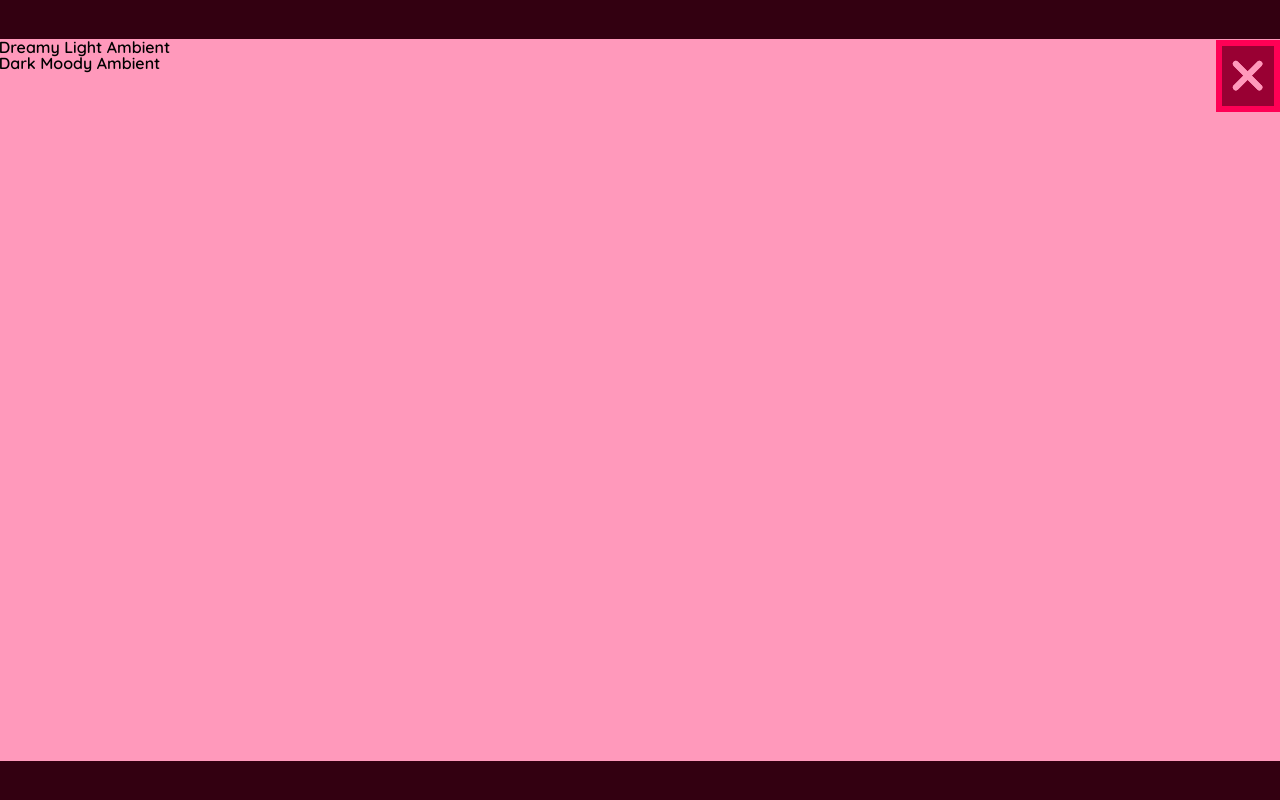
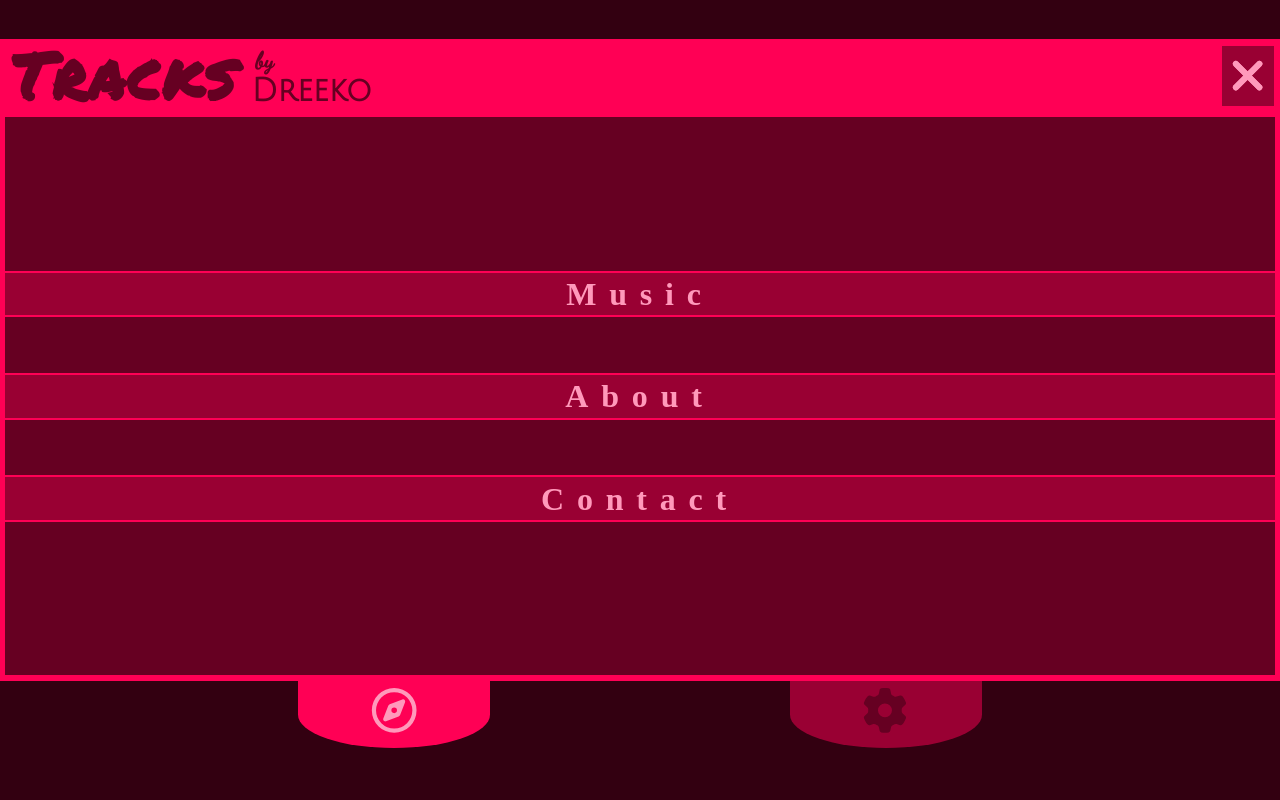
Before and after one commit to Driijko/tracks, a Svelte app: page / in a window 1280 px wide. Built offline with nearby package versions, Linux system fonts and the light colour scheme; a web font is replaced by a local one.

Commit message:
MusicNav portrait: first draft.

```diff
--- a/src/components/layers/music-nav/MusicNav.svelte
+++ b/src/components/layers/music-nav/MusicNav.svelte
@@ -1,16 +1,17 @@
 <!-- SCRIPTS ///////////////////////////////////////////////////// -->
 <script>
   // IMPORTS ------------------------------------------------------
+  import { fly } from "svelte/transition";
   import viewportOrientation  from "../../../stores/viewportOrientation";
   import MusicNavPortrait from "./MusicNavPortrait.svelte";
   import MusicNavLandscape from "./MusicNavLandscape.svelte";
-  import MusicNavContent from "./MusicNavContent.svelte";
 </script>
 
 <!-- MARKUP /////////////////////////////////////////////////////// -->
-<MusicNavContent />
-<!-- {#if $viewportOrientation === "portrait"}
-  <MusicNavPortrait />
-{:else}
-  <MusicNavLandscape />
-{/if} -->
+<dialog class="menu-layer" open transition:fly="{{duration: 1000, y:-400}}">
+  {#if $viewportOrientation === "portrait"}
+    <MusicNavPortrait />
+  {:else}
+    <MusicNavLandscape />
+  {/if}
+</dialog>
--- a/src/components/layers/music-nav/MusicNavContent.svelte
+++ b/src/components/layers/music-nav/MusicNavContent.svelte
@@ -1,5 +1,4 @@
 <!-- MARKUP ///////////////////////////////////////////////////// -->
-<dialog open>
 <ul id="music-nav">
   <li>
     <a href={"https://driijko.github.io/tracks"}>
@@ -12,17 +11,20 @@
     </a>
   </li>
 </ul>
-</dialog>
 
 <!-- STYLES ////////////////////////////////////////////////////// -->
 <style>
-  dialog {
-    pointer-events: initial;
+ul {
   position: absolute;
-    left: -0.1%;
-    width: 100.2%;
-    top: -0.1%;
-    height: 100.2%;
-    background-color: var(--color2-2);
+  width: 100%;
+  height: 100%;
+}
+ul li:nth-of-type(1) {
+  color: white;
+  text-shadow: 0 0 calc(var(--uarr-width)/100) white;
+}
+ul li:nth-of-type(2) {
+  color: var(--color3);
+  text-shadow: 0 0 calc(var(--uarr-width)/100) var(--color3);
 }
 </style>
--- a/src/components/layers/music-nav/MusicNavPortrait.svelte
+++ b/src/components/layers/music-nav/MusicNavPortrait.svelte
@@ -1 +1,49 @@
-<!-- SCRIPTS -->
+<!-- SCRIPTS //////////////////////////////////// -->
+<script>
+  // IMPORTS --------------------------------------------
+  import MusicNavContent from "./MusicNavContent.svelte";
+</script>
+
+<!-- MARKUP ///////////////////////////////////// -->
+<svg class="svg-background" viewBox="0 0 900 1600" >
+  <defs>
+
+  </defs>
+  <path d="M 901,0 V 1600 L 0,1600 Z" fill="black"/>
+  <path fill="hsl(340, 100%, 60%)" d=" M -1,300
+    H 733
+    L 468,770
+    H -1
+  Z"/>
+  <path fill="hsl(280, 100%, 10%)" d=" M 901,1250
+    H 197
+    L 468,770
+    H 901
+  Z"/>
+
+</svg>
+<div id="this">
+  <MusicNavContent />
+</div>
+
+<!-- STYLES ///////////////////////////////////////// -->
+<style>
+svg {
+  background-color: var(--color2-2);
+}
+#this :global(ul li) {
+  position: absolute;
+  font-size: calc(var(--uarr-width)/10);
+  width: 50%;
+  text-align: center;
+  line-height: 1.5;
+}
+#this :global(ul li:nth-of-type(1)) {
+  top: 20%;
+  left: 5%;
+}
+#this :global(ul li:nth-of-type(2)) {
+  top: 50%;
+  left: 45%;
+}
+</style>
--- a/src/global.css
+++ b/src/global.css
@@ -47,6 +47,7 @@ dialog {
   padding: 0;
   left: initial;
   border: none;
+  background-color: transparent;
 }
 
 /* INTERFACE RESET //////////////////////// */
@@ -312,6 +313,16 @@ svg {
   }
 }
 
+/* MENU-LAYER -------------------------------- */
+.menu-layer {
+  pointer-events: initial;
+  position: absolute;
+  left: -0.1%;
+  width: 100.2%;
+  top: -0.1%;
+  height: 100.2%;
+}
+
 /* COLORS ////////////////////////////////////////////////////// */
 :root {
   --color1: hsl(340, 100%, 10%);
```
Lines whose indentation alone changed are shown as unchanged.
